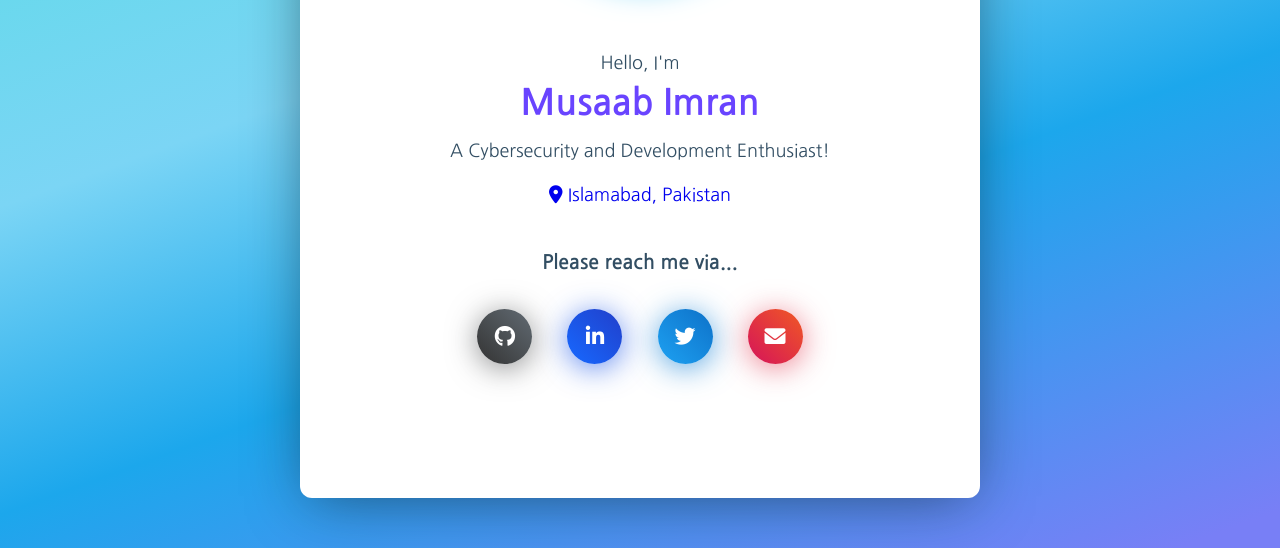
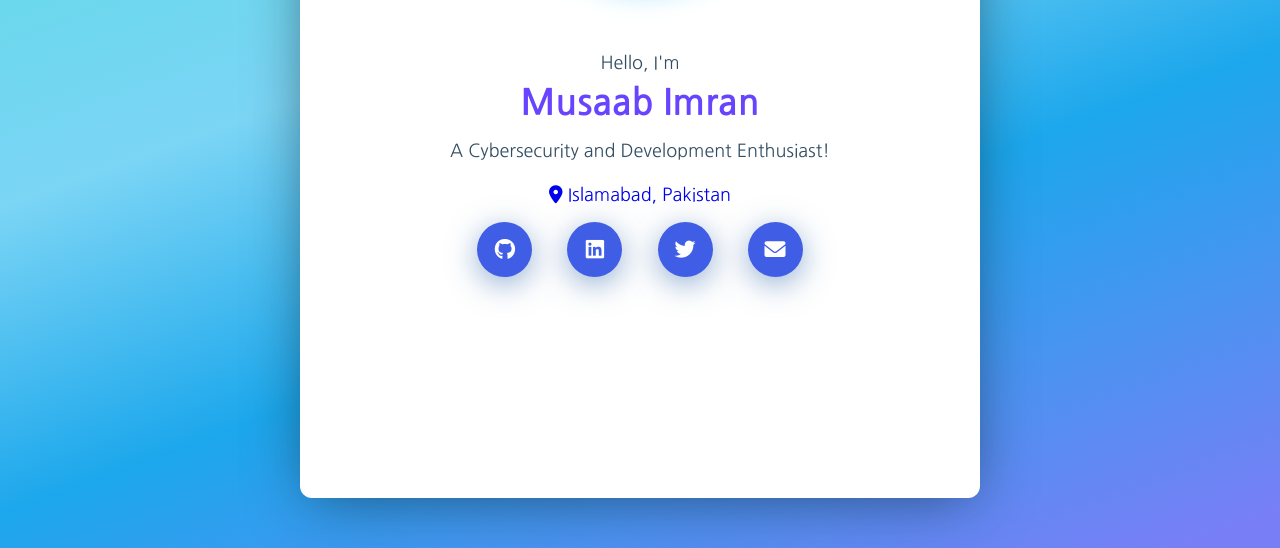
Before and after one commit to musaabimran/musaabimran.github.io, a plain HTML site: page index.html in a window 1280 px wide. Shown: the part 292-840 px from the top of the page. Drawn offline with Linux system fonts and the light colour scheme; a small style sheet from the web is missing.

Commit message:
chnages 27

```diff
--- a/index.html
+++ b/index.html
@@ -68,30 +68,26 @@
             </a>
           </div>
 
-          <div class="profile-card-social">
-            <div class="profile-card-social-txt">Please reach me via...</div>
-
           <div class="profile-card-social-items-row">
-              <a href="https://github.com/musaabimran" class="profile-card-social-item github" target="_blank">
-                  <i class="fab fa-github" title="github" aria-hidden="true"></i><span class="sr-only">GitHub</span>
+            <a href="https://github.com/musaabimran" class="profile-card-social-item" target="_blank">
+                <i class="fab fa-github"></i>
             </a>
 
-              <a href="https://www.linkedin.com/in/musaab-imran/" class="profile-card-social-item linkedin" target="_blank">
-                  <i class="fab fa-linkedin-in" title="linkedin"></i><span class="sr-only">LinkedIn</span>
+            <a href="https://www.linkedin.com/in/musaab-imran/" class="profile-card-social-item" target="_blank">
+                <i class="fab fa-linkedin"></i>
             </a>
 
-              <a href="https://twitter.com/ImranMusaab" class="profile-card-social-item twitter" target="_blank">
-                  <i class="fab fa-twitter" title="twitter" aria-hidden="true"></i><span class="sr-only">Twitter</span>
+            <a href="https://twitter.com/ImranMusaab" class="profile-card-social-item" target="_blank">
+                <i class="fab fa-twitter"></i>
             </a>
 
-              <a href="mailto:musaabimran2001@gmail.com" class="profile-card-social-item email" target="_blank">
-                  <i class="fas fa-envelope" title="email" aria-hidden="true"></i><span class="sr-only">Email</span>
+            <a href="mailto:musaabimran2001@gmail.com" class="profile-card-social-item" target="_blank">
+                <i class="fas fa-envelope"></i>
             </a>
         </div>
 
         </div>
       </div>
     </div>
-    </div>
   </body>
 </html>
```
Lines whose indentation alone changed are shown as unchanged.
